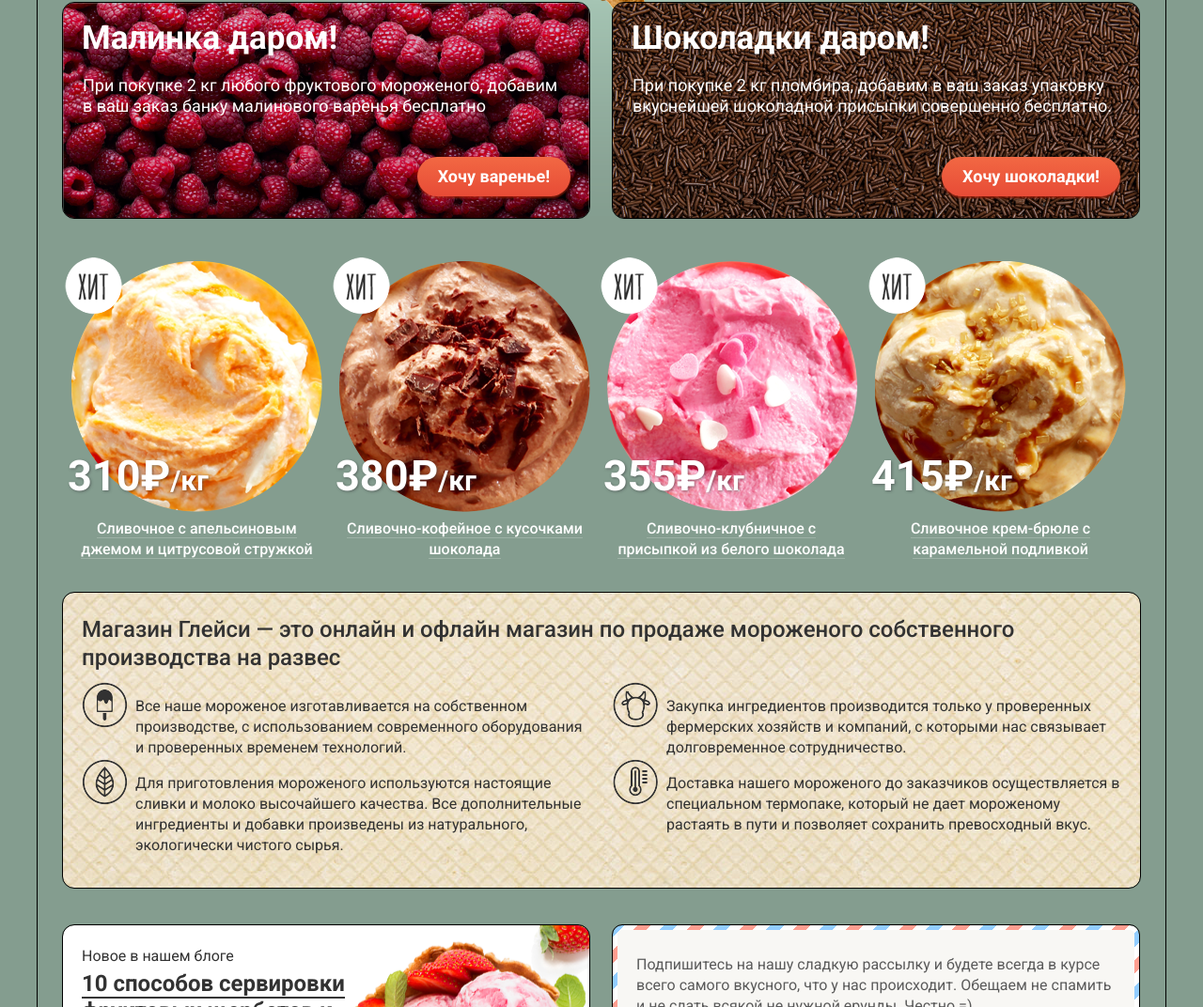
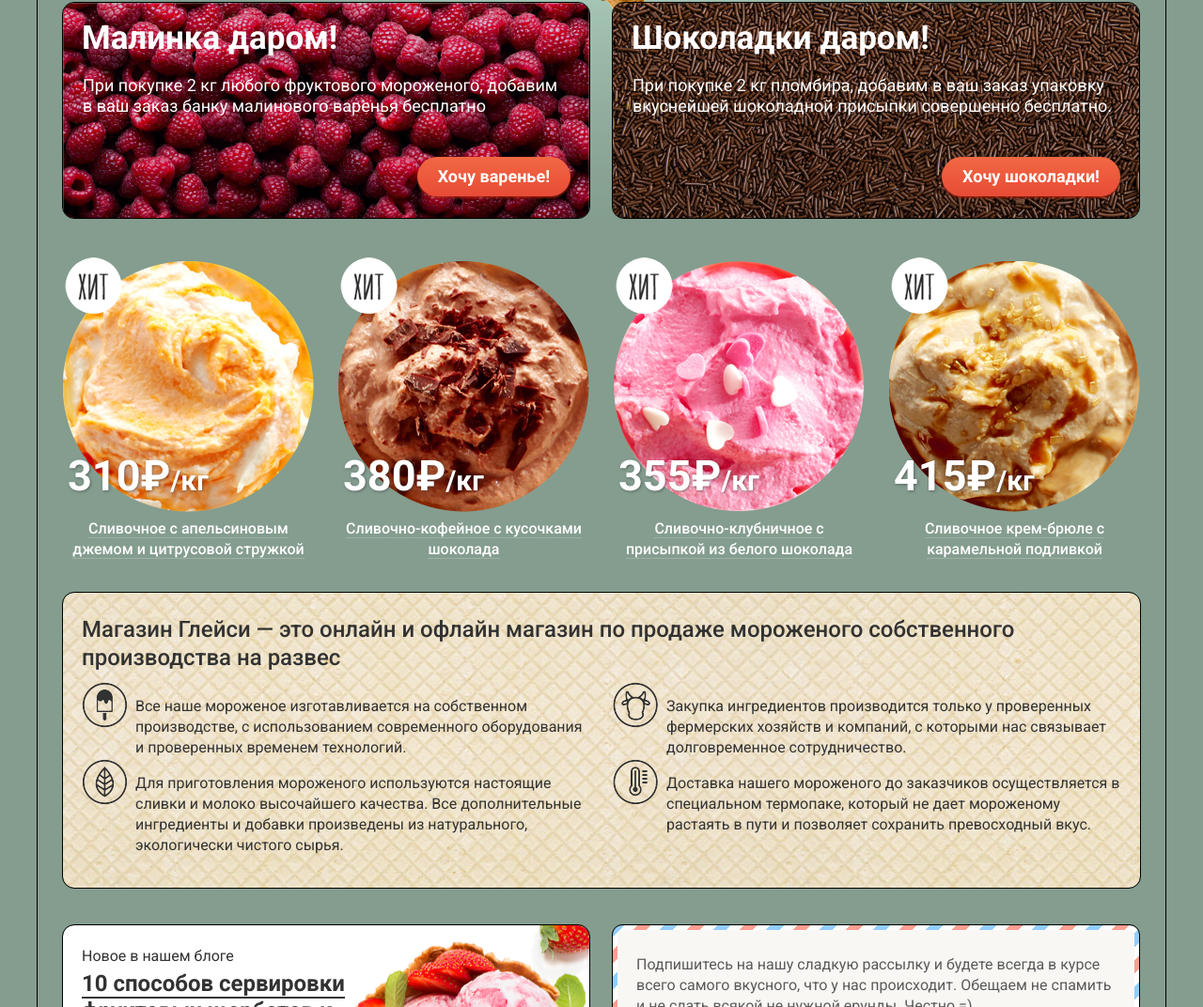
Before and after one commit to scann/8695-gllacy, a plain HTML site: page index.html in a window 1280 px wide. Shown: the part 643-1715 px from the top of the page at 94% size. Drawn offline with Linux system fonts and the light colour scheme.

Commit message:
Incorrect position for hit items

```diff
--- a/css/style.css
+++ b/css/style.css
@@ -1111,12 +1111,12 @@ main .container:nth-child(2) {
   text-align: center;
   border-radius: 26px;
 }
-.hits {
+.hits,
+.goods {
   font-size: 0;
 }
 .goods {
   margin-bottom: 50px;
-  font-size: 0;
 }
 .hit-item::before {
   content: "";
@@ -1142,24 +1142,31 @@ main .container:nth-child(2) {
 }
 .hit-item:hover,
 .good-item:hover {
+  z-index: 2;
   margin-bottom: -65px;
   border-radius: 6px;
   background: #aebeb4;
   background: rgba(255, 255, 255, 0.3);
   box-shadow: 0 20px 20px #d0d5d2;
   box-shadow: 0 20px 20px rgba(0,0,0,0.4);
-  z-index: 2;
-  border-radius: 5px;
 }
 .good-item:hover .btn-fast-view,
 .hit-item:hover .btn-fast-view {
   display: inline-block;
 }
-.goods:nth-child(n+4) {
+/* .goods:nth-child(n+4) {
   margin-left: -12px;
-}
-.hits:nth-child(n+4) {
-  margin-left: -9.5px;
+}*/
+.hit-item-wrapper {
+  display: inline-block;
+  width: 267px;
+}
+.hit-item-wrapper:not(:nth-child(4n)) {
+  margin-right: 26px;
+  margin-left: 0;
+}
+.hit-item-wrapper:nth-child(4n) {
+  margin-right: 0;
 }
 .hit-item,
 .good-item {
@@ -1167,22 +1174,27 @@ main .container:nth-child(2) {
   padding-top: 6px;
 }
 .good-item {
-  padding-right: 12px;
-  padding-left: 12px;
+  padding-right: 13px;
+  padding-left: 13px;
 }
 .hit-item {
-  padding-right: 9px;
-  padding-left: 9px;
-}
-
-.hit-item:nth-child(4n),
-.good-item:nth-child(4n) {
+  padding-right: 13px;
+  padding-left: 13px;
+}
+.hit-item:nth-child(4n+1) {
+  padding-left: 0;
+}
+.hit-item:nth-child(4n) {
+  padding-right: 0;
+}
+ /* .hit-item:nth-child(4n),
+ .good-item:nth-child(4n) {
   margin-right: -12px;
-}
-.hit-item:nth-child(3) .hit-description,
+ }  */
+/* .hit-item:nth-child(3) .hit-description,
 .good-item:nth-child(3) .good-description {
   padding-left: 2px;
-}
+} */
 .hit-price,
 .good-price {
   position: absolute;
@@ -1513,7 +1525,7 @@ main .container:nth-child(2) {
 }
 .social-btn:active.social-btn::before {
   border-radius: 50%;
-  box-shadow: 0 1px 0 1px #888888;
+  box-shadow: 0 0 0 1px #888888;
 }
 .social-btn-tw:before {
   width: 33px;
--- a/index.html
+++ b/index.html
@@ -108,29 +108,37 @@
               </div>
             </section>
             <section class="hits clearfix">
+              <div class="hit-item-wrapper">
                 <div class="hit-item">
-                <img class="hit-img" src="img/icecream-cream-orange.png" width="267" height="267" alt="Сливочно-апельсиновое мороженое    ">
+                  <img class="hit-img" src="img/icecream-cream-orange.png" width="267" height="267" alt=" Сливочно-апельсиновое мороженое    ">
                   <div class="hit-price">310₽<span class="weight">/кг</span></div>
-                <p class="hit-description"><a class="hit-description-a" href="#"><span>Сливочное с апельсиновым джемом и цитрусовой стружкой</span></a></p>
+                  <p class="hit-description"><a class="hit-description-a" href="#"><span>Сливочное с  апельсиновым джемом и цитрусовой стружкой</span></a></p>
                   <a class="btn-main btn-fast-view" href="#">Быстрый просмотр</a>
                 </div>
+              </div>
+              <div class="hit-item-wrapper">
                 <div class="hit-item">
-                <img class="hit-img" src="img/icecream-chokolate.png" width="267" height="267" alt="Сливочно-кофейное мороженое">
+                  <img class="hit-img" src="img/icecream-chokolate.png" width="267" height="267" alt="  Сливочно-кофейное мороженое">
                   <div class="hit-price">380₽<span class="weight">/кг</span></div>
                   <p class="hit-description"><a class="hit-description-a" href="#"><span>Сливочно-кофейное с кусочками шоколада</span></a></p>
                   <a class="btn-main btn-fast-view" href="#">Быстрый просмотр</a>
                 </div>
+              </div>
+              <div class="hit-item-wrapper">
                 <div class="hit-item">
                   <img class="hit-img" src="img/icecream-cream-strawberry.png" width="267" height="267" alt="Сливочно-клубничное мороженое">
                   <div class="hit-price">355₽<span class="weight">/кг</span></div>
-                <p class="hit-description"><a class="hit-description-a" href="#"><span>Сливочно-клубничное с присыпкой из белого  шоколада</span></a></p>
+                  <p class="hit-description"><a class="hit-description-a" href="#"><span>Сливочно-клубничное с присыпкой из белого шоколада </span></a></p>
                   <a class="btn-main btn-fast-view" href="#">Быстрый просмотр</a>
                 </div>
+              </div>
+              <div class="hit-item-wrapper">
                 <div class="hit-item">
                   <img class="hit-img" src="img/icecream-cream-caramel.png" width="267" height="267" alt="Сливочное крем-брюле">
                   <div class="hit-price">415₽<span class="weight">/кг</span></div>
-                <p class="hit-description"><a class="hit-description-a" href="#"><span>Сливочное крем-брюле с карамельной подливкой</span></a></p>
+                  <p class="hit-description"><a class="hit-description-a" href="#"><span>Сливочное крем-брюле с карамельной подливкой</span>  </a></p>
                   <a class="btn-main btn-fast-view" href="#">Быстрый просмотр</a>
+                </div>
               </div>
             </section>
             <section class="advertise clearfix">
```
Lines whose indentation alone changed are shown as unchanged.
